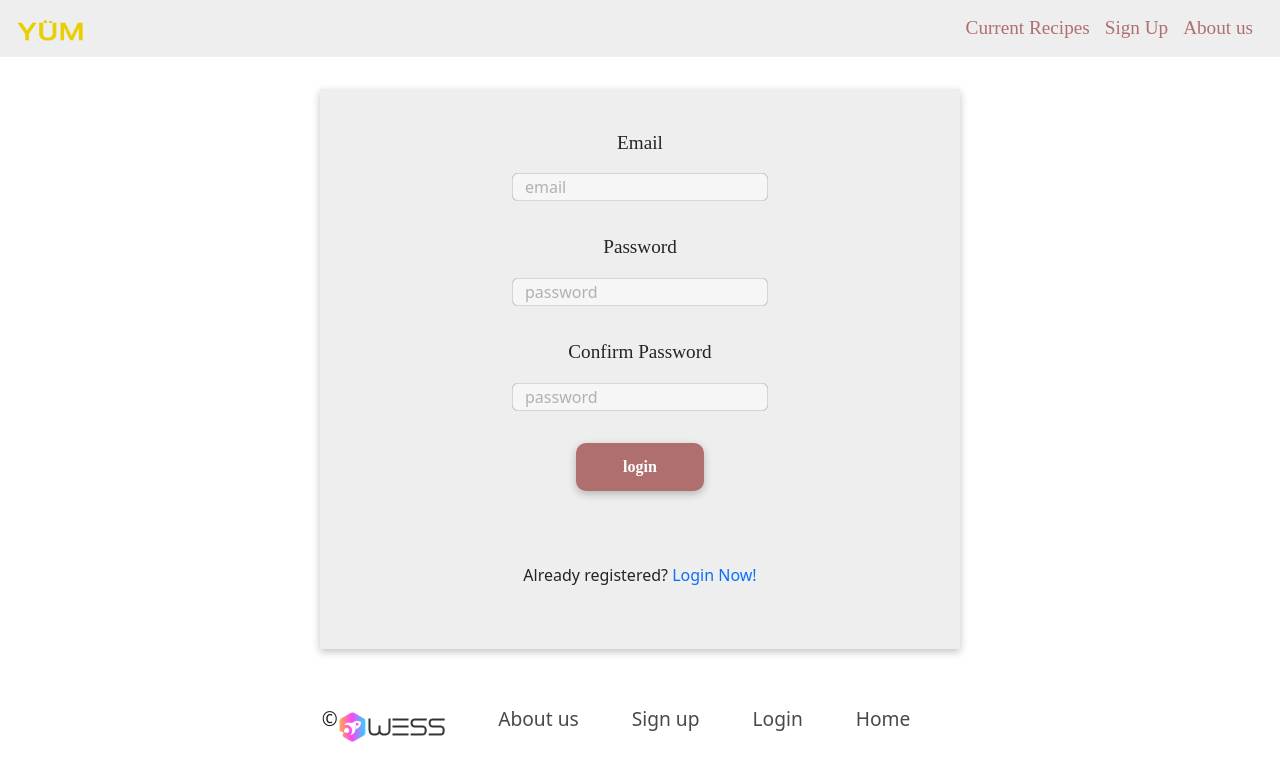
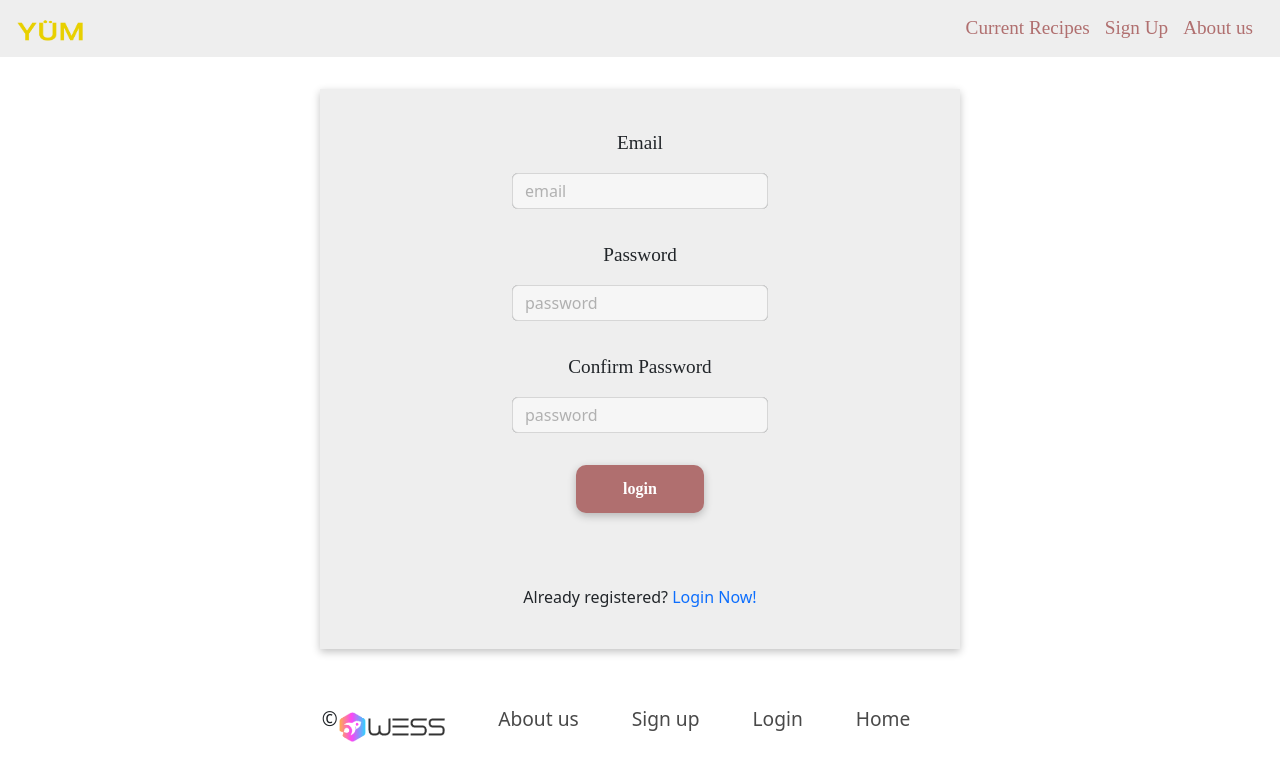
Before and after one commit to WESS-Productions/Recipe-App-Frontend, a React (Create React App) app: page /signup in a window 1280 px wide. Shown: the top 780 px of the page. Built offline with nearby package versions, Linux system fonts and the light colour scheme; no server answers.

Commit message:
changes to search bar

```diff
--- a/src/App.css
+++ b/src/App.css
@@ -553,6 +553,7 @@ font-size: 25px;
     border-radius: 0.375rem;
     border: 1px solid #bfbfbf;
     width: 16rem;
+    height: 2.20rem;
     padding-left: 0.75rem;
   }
 
@@ -665,3 +666,7 @@ font-size: 25px;
     font-size: 8rem;
     color: rgba(0, 0, 0, 0) ;
   }
+
+  .search-bar-input{
+    border-radius:0.375rem ;
+  }
```
